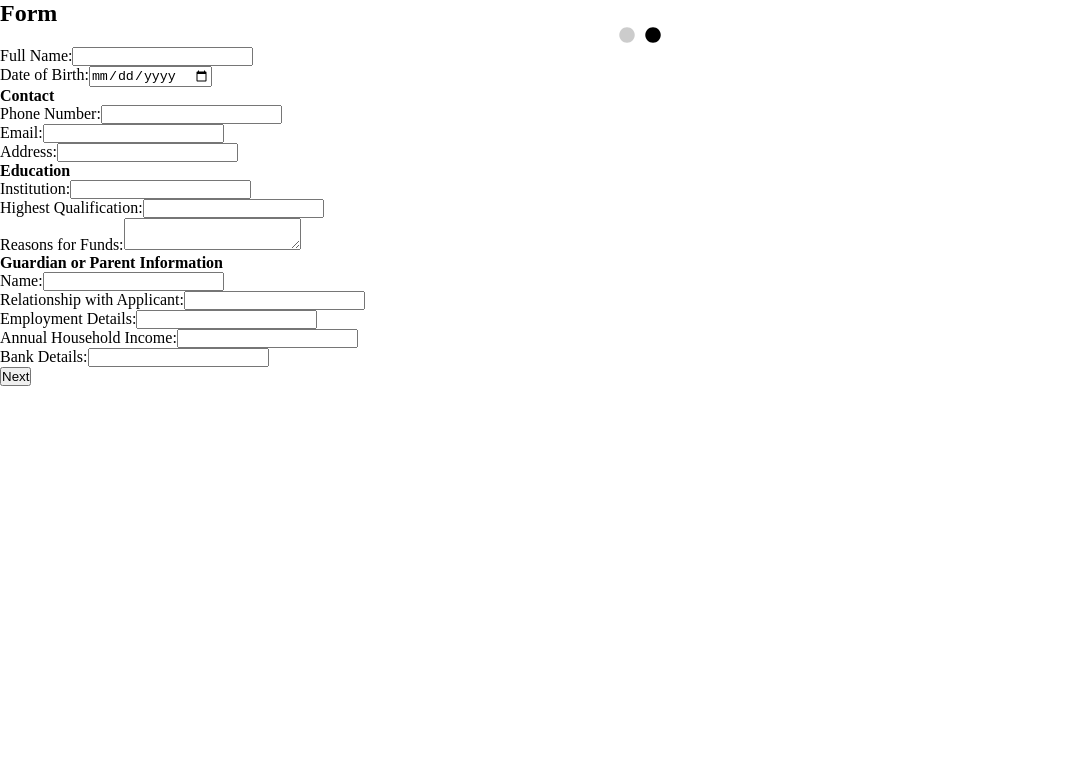
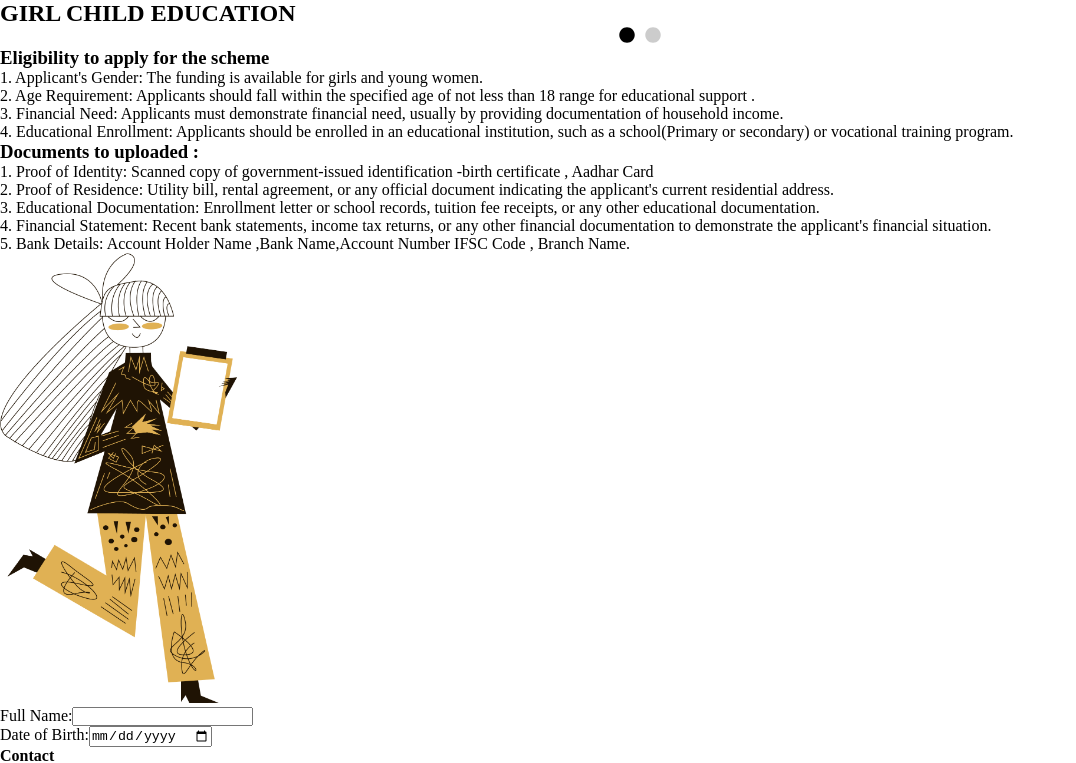
Before and after one commit to m3kvt/PhilanthropyFundGuardian, a React (Vite) app in the folder frontend/: page /apply/1 in a window 1280 px wide. Shown: the top 763 px of the page, without its empty margins (0-1076 px from the left). Built offline with nearby package versions, Linux system fonts and the light colour scheme.

Commit message:
application details added

```diff
--- a/frontend/src/components/ApplyForm/Disability.jsx
+++ b/frontend/src/components/ApplyForm/Disability.jsx
@@ -3,7 +3,7 @@ import axios from "axios";
 import { useNavigate } from "react-router-dom";
 import { FaCircle } from "react-icons/fa";
 // import { v4 as uuidv4 } from 'uuid';
-import "./Disability.css"
+import "./Disability.css";
 const Disability = () => {
   const [formData, setFormData] = useState({
     fullName: "",
@@ -65,12 +65,43 @@ const Disability = () => {
   };
   return (
     <div>
-      <h2>Form</h2>
+      <h2>DISABILITY SUPPORT</h2>
       <div style={{ display: "flex", width: "100%", justifyContent: "center" }}>
-        <FaCircle color="#ccc" />
+        <FaCircle />
         <span style={{ marginLeft: "10px" }}>
-          <FaCircle />
+          <FaCircle color="#ccc" />
         </span>
+      </div>
+      <div>
+        <div>
+          <h3>Eligibility to apply for the scheme</h3>
+          <p>
+            1. Applicant's Disability: The funding is available for individuals with disabilities.
+          </p>
+          <p>
+            2. Financial Need: Applicants must demonstrate financial need, usually by providing documentation of household income.
+          </p>
+          <p>
+            3. Medical Diagnosis: Applicants should provide medical documentation verifying their disability and need for support.
+          </p>
+          <p>
+            4. Description of Need: Applicants should provide a detailed description of the specific disability-related need for which funding is being requested.
+          </p>
+          <h3>Documents to uploaded :</h3>
+          <p>
+            1. Proof of Identity: Scanned copy of government-issued identification-birth certificate , Aadhar Card .
+          </p>
+          <p>
+            2. Proof of Residence: Utility bill, rental agreement, or any official document indicating the applicant's current residential address.
+          </p>
+          <p>
+            3. Medical Documentation: Medical reports, disability certificates, or letters from healthcare professionals.
+          </p>
+          <p>
+            4. Financial Statement: Recent bank statements, income tax returns, or any other financial documentation to demonstrate the applicant's financial situation.
+          </p>
+        </div>
+        <img src="/src/assets/disability.png" alt="disable" height="450" />
       </div>
       <form onSubmit={handleInput}>
         <div>
--- a/frontend/src/components/ApplyForm/GirlChild.jsx
+++ b/frontend/src/components/ApplyForm/GirlChild.jsx
@@ -3,7 +3,7 @@ import axios from "axios";
 import { useNavigate } from "react-router-dom";
 import { FaCircle } from "react-icons/fa";
 // import { v4 as uuidv4 } from 'uuid';
-import "./GirlChild.css"
+import "./GirlChild.css";
 const GirlChild = () => {
   const [formData, setFormData] = useState({
     fullName: "",
@@ -69,15 +69,61 @@ const GirlChild = () => {
     e.preventDefault();
   };
   return (
-
     <div>
-
-      <h2>Form</h2>
-      <div style={{ display: 'flex',width:"100%" ,justifyContent:"center"}}>
+      <h2>GIRL CHILD EDUCATION</h2>
+      <div style={{ display: "flex", width: "100%", justifyContent: "center" }}>
+        <FaCircle />
+        <span style={{ marginLeft: "10px" }}>
           <FaCircle color="#ccc" />
-    <span style={{ marginLeft: '10px' }}>
-      <FaCircle />
         </span>
+      </div>
+      <div>
+        <div>
+        <div>
+          <h3>Eligibility to apply for the scheme</h3>
+          <p>
+            1. Applicant's Gender: The funding is available for girls and young
+            women.
+          </p>
+          <p>
+            2. Age Requirement: Applicants should fall within the specified age
+            of not less than 18 range for educational support .
+          </p>
+          <p>
+            3. Financial Need: Applicants must demonstrate financial need,
+            usually by providing documentation of household income.
+          </p>
+          <p>
+            4. Educational Enrollment: Applicants should be enrolled in an
+            educational institution, such as a school(Primary or secondary) or
+            vocational training program.
+          </p>
+          <h3>Documents to uploaded :</h3>
+          <p>
+            1. Proof of Identity: Scanned copy of government-issued
+            identification -birth certificate , Aadhar Card
+          </p>
+          <p>
+            2. Proof of Residence: Utility bill, rental agreement, or any
+            official document indicating the applicant's current residential
+            address.
+          </p>
+          <p>
+            3. Educational Documentation: Enrollment letter or school records,
+            tuition fee receipts, or any other educational documentation.
+          </p>
+          <p>
+            4. Financial Statement: Recent bank statements, income tax returns,
+            or any other financial documentation to demonstrate the applicant's
+            financial situation.
+          </p>
+          <p>
+            5. Bank Details: Account Holder Name ,Bank Name,Account Number IFSC
+            Code , Branch Name.
+          </p>
+        </div>
+        <img src="/src/assets/girl.png" height="450"/>
+        </div>
       </div>
       <form onSubmit={handleInput}>
         <div>
@@ -160,7 +206,8 @@ const GirlChild = () => {
             onChange={handleChange}
             required
           />
-        </div><h4>Guardian or Parent Information</h4>
+        </div>
+        <h4>Guardian or Parent Information</h4>
 
         <div>
           <label>Name:</label>
@@ -177,9 +224,7 @@ const GirlChild = () => {
           <input
             type="text"
             name="guardianOrParentDetails.relationshipWithApplicant"
-            value={
-              formData.guardianOrParentDetails.relationshipWithApplicant
-            }
+            value={formData.guardianOrParentDetails.relationshipWithApplicant}
             onChange={handleChange}
             required
           />
```
Also changed, not shown: frontend/src/assets/disability.png (added), frontend/src/assets/girl.png (added). Lines whose indentation alone changed are shown as unchanged.
